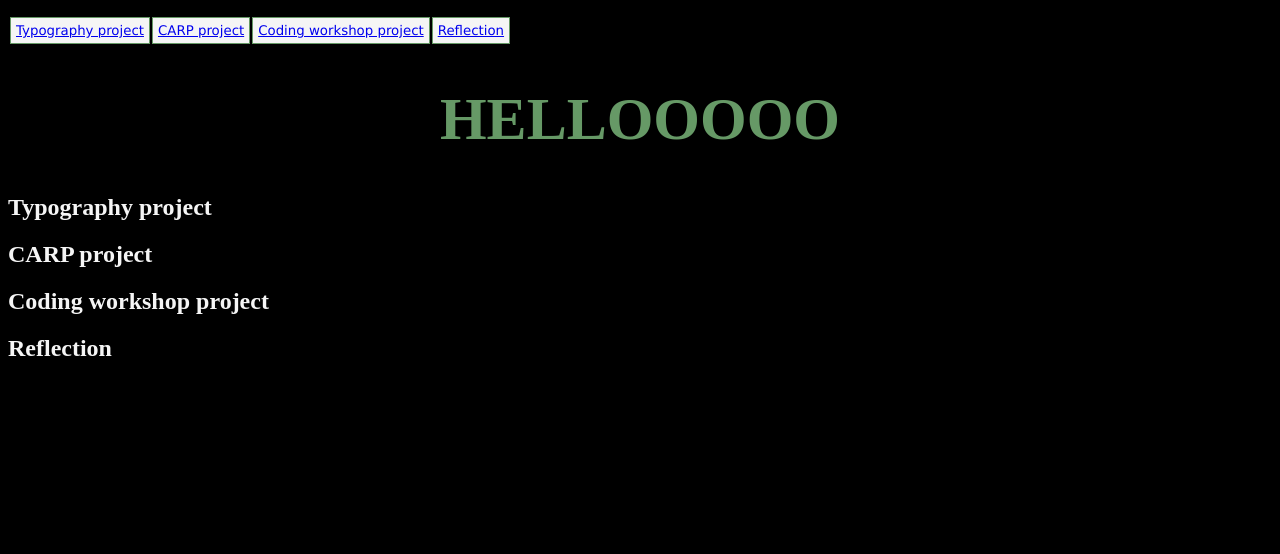
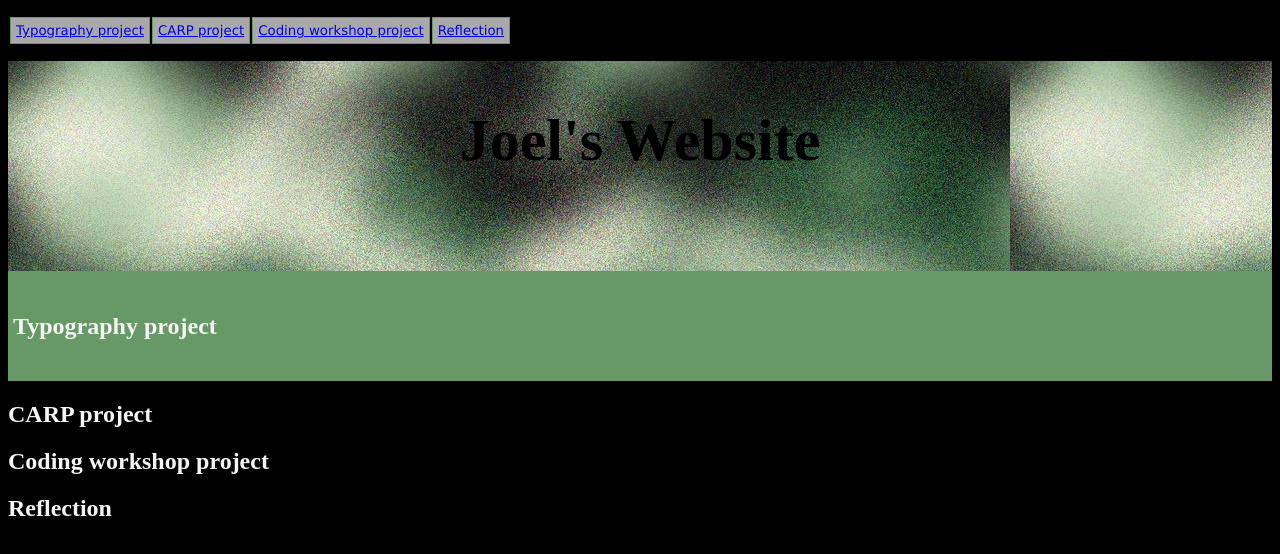
Before and after one commit to JoelRichardss/Assessment, a plain HTML site: page index.html in a window 1280 px wide. Drawn offline with Linux system fonts and the light colour scheme.

Commit message:
background

```diff
--- a/css/styles.css
+++ b/css/styles.css
@@ -6,7 +6,8 @@ h1{
     sans-serif; 400;
      font-size: 60px;
      text-align: center;
-    color:#669966;
+    color:black;
+
 }
 h2{
     color: whitesmoke;
@@ -25,10 +26,28 @@ ul{
 
 button{
     font-family: Verdana, Geneva, Tahoma, sans-serif;
-    color: whitesmoke;
+    color;
     padding: 5px;
     margin: 0px 1px;
     border: 1px solid #669966;
     border-radius: 0px;
-    background-color:whitesmoke;
+    background-color:darkgray;
 }
+.section{
+
+    background-image:url("GRADIENT.jpg");
+    height: 200px;
+    flex: 1 1 auto;
+    padding: 5px 0px 5px 0px;
+}
+.section1 {
+    background-color: #669966;
+    height: 100px;
+    flex: 1 1 auto;
+    display: flex;
+    flex-wrap: wrap;
+    flex-direction: row;
+    align-items: center;
+    padding: 5px;
+
+}
--- a/index.html
+++ b/index.html
@@ -18,20 +18,25 @@
     </div>
     </ul>
 
-    <h1>HELLOOOOO</h1>
+    <div class="section">
+        <h1>Joel's Website</h1>
+    </div>
 <main>
 
+<div class="section1" id="Typography project">
     <h2>Typography project</h2>
-<div class="section-one" id="Typography project"></div>
+</div>
+
+<h3> </h3>
 
     <h2>CARP project</h2>
-<div class="section-two" id="CARP project"></div>
+<div class="section2" id="CARP project"></div>
 
     <h2>Coding workshop project</h2>
-<div class="section-three" id="Coding workshop project"></div>
+<div class="section3" id="Coding workshop project"></div>
 
     <h2>Reflection</h2>
-<div class="section-four" id="Reflection"></div>
+<div class="section4" id="Reflection"></div>
 
 
 
```
Also changed, not shown: css/GRADIENT.jpg (added).
